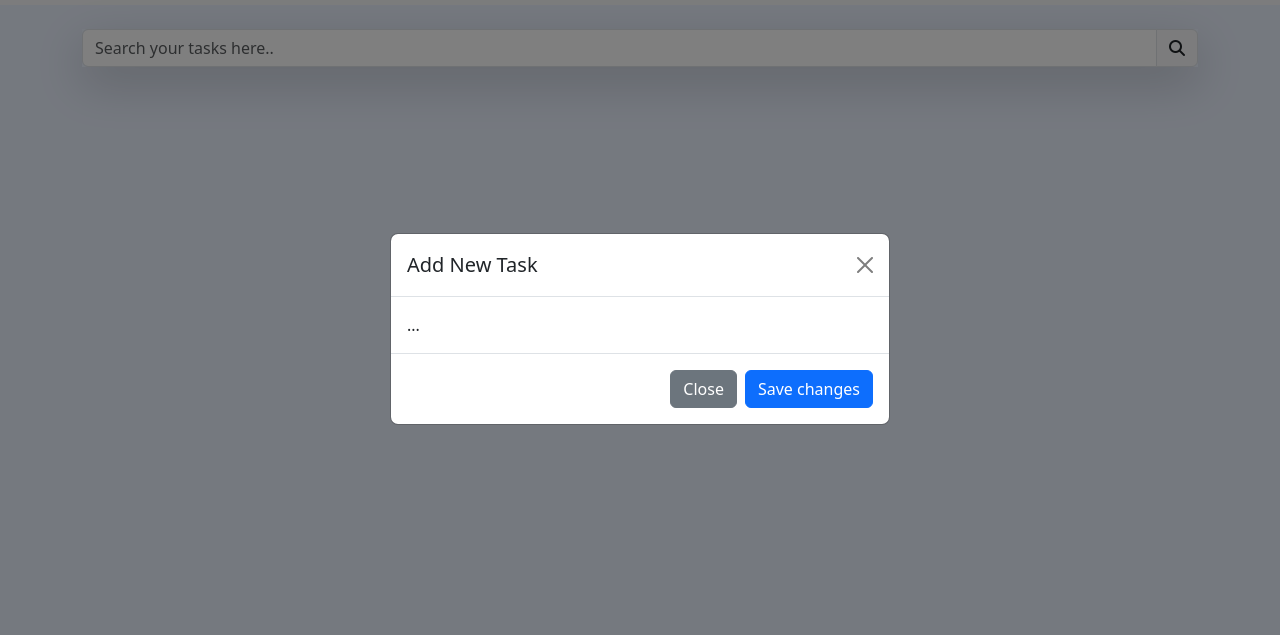
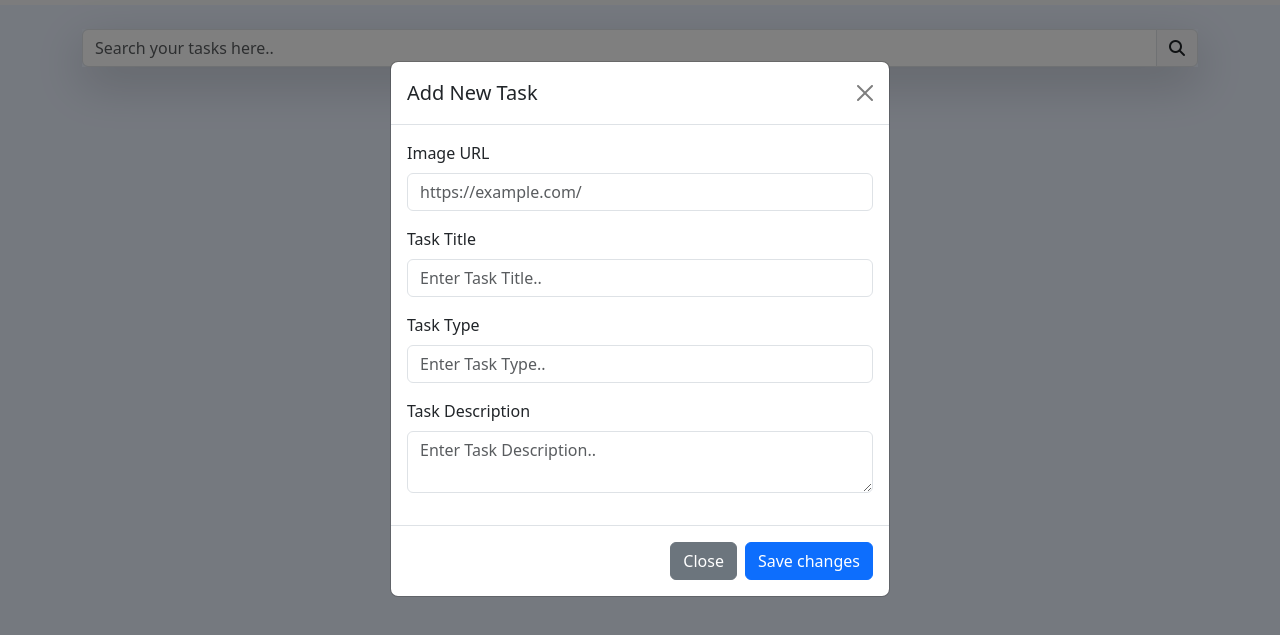
Before and after one commit to akashv2005/tasky, a plain HTML site: page index.html in a window 1280 px wide. Both pictures are taken after a click on the button "Add New Task". Shown: the part 71-706 px from the top of the page. Drawn offline with nearby package versions, Linux system fonts and the light colour scheme.

Commit message:
Added form

```diff
--- a/index.html
+++ b/index.html
@@ -29,24 +29,6 @@
             </div>
         </div>
     </nav>
-    <!-- Modal -->
-    <div class="modal fade" id="addnewModal" tabindex="-1" aria-labelledby="addnewModalLabel" aria-hidden="true">
-        <div class="modal-dialog modal-dialog-centered">
-            <div class="modal-content">
-                <div class="modal-header">
-                    <h1 class="modal-title fs-5" id="addnewModalLabel">Add New Task</h1>
-                    <button type="button" class="btn-close" data-bs-dismiss="modal" aria-label="Close"></button>
-                </div>
-                <div class="modal-body">
-                    ...
-                </div>
-                <div class="modal-footer">
-                    <button type="button" class="btn btn-secondary" data-bs-dismiss="modal">Close</button>
-                    <button type="button" class="btn btn-primary">Save changes</button>
-                </div>
-            </div>
-        </div>
-    </div>
     <div class="container">
         <section class="mt-4">
             <div class="row justify-content-center">
@@ -60,6 +42,43 @@
                 </div>
             </div>
         </section>
+        <section class="mt-4">
+            <!-- Modal -->
+            <div class="modal fade" id="addnewModal" tabindex="-1" aria-labelledby="addnewModalLabel" aria-hidden="true">
+                <div class="modal-dialog modal-dialog-centered">
+                    <div class="modal-content">
+                        <div class="modal-header">
+                            <h1 class="modal-title fs-5" id="addnewModalLabel">Add New Task</h1>
+                            <button type="button" class="btn-close" data-bs-dismiss="modal" aria-label="Close"></button>
+                        </div>
+                        <div class="modal-body">
+                            <form>
+                            <div class="mb-3">
+                                <label for="imageUrl" class="form-label">Image URL</label>
+                                <input class="form-control" type="url" id="imageUrl" placeholder="https://example.com/">
+                                </div>
+                                <div class="mb-3">
+                                    <label for="taskTitle" class="form-label">Task Title</label>
+                                    <input class="form-control" type="text" id="taskTitle" placeholder="Enter Task Title.." required/>
+                                </div>
+                                <div class="mb-3">
+                                    <label for="taskType" class="form-label">Task Type</label>
+                                    <input class="form-control" type="text" id="taskType" placeholder="Enter Task Type.." required/>
+                                </div>
+                                <div class="mb-3">
+                                    <label for="taskDesc" class="form-label">Task Description</label>
+                                    <textarea class="form-control" type="text" id="taskDesc" placeholder="Enter Task Description.." required></textarea>
+                                </div>
+                            </form>
+                        </div>
+                        <div class="modal-footer">
+                            <button type="button" class="btn btn-secondary" data-bs-dismiss="modal">Close</button>
+                            <button type="button" class="btn btn-primary">Save changes</button>
+                        </div>
+                    </div>
+                </div>
+            </div>
+        </section>
     </div>
     <script src="index.js"></script>
     <script src="https://cdn.jsdelivr.net/npm/bootstrap@5.3.2/dist/js/bootstrap.bundle.min.js" integrity="sha384-C6RzsynM9kWDrMNeT87bh95OGNyZPhcTNXj1NW7RuBCsyN/o0jlpcV8Qyq46cDfL" crossorigin="anonymous"></script>
```
